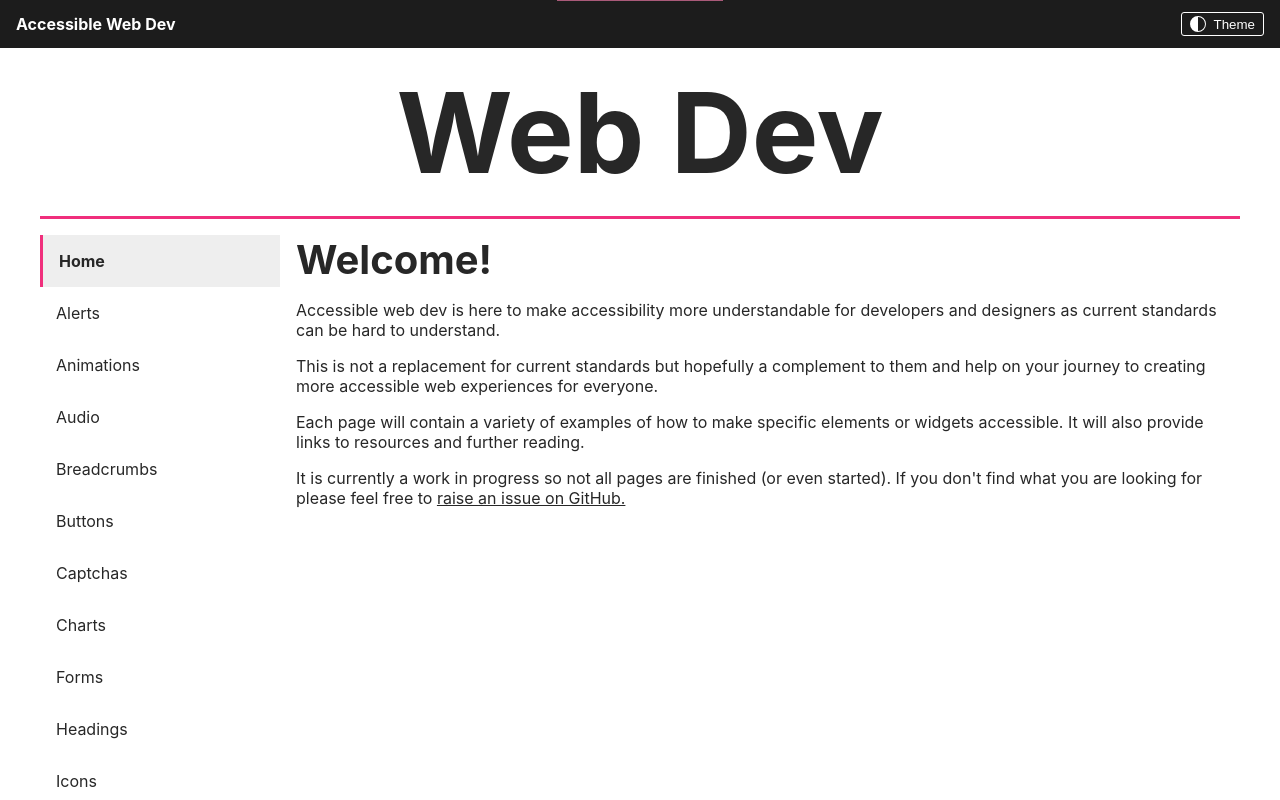
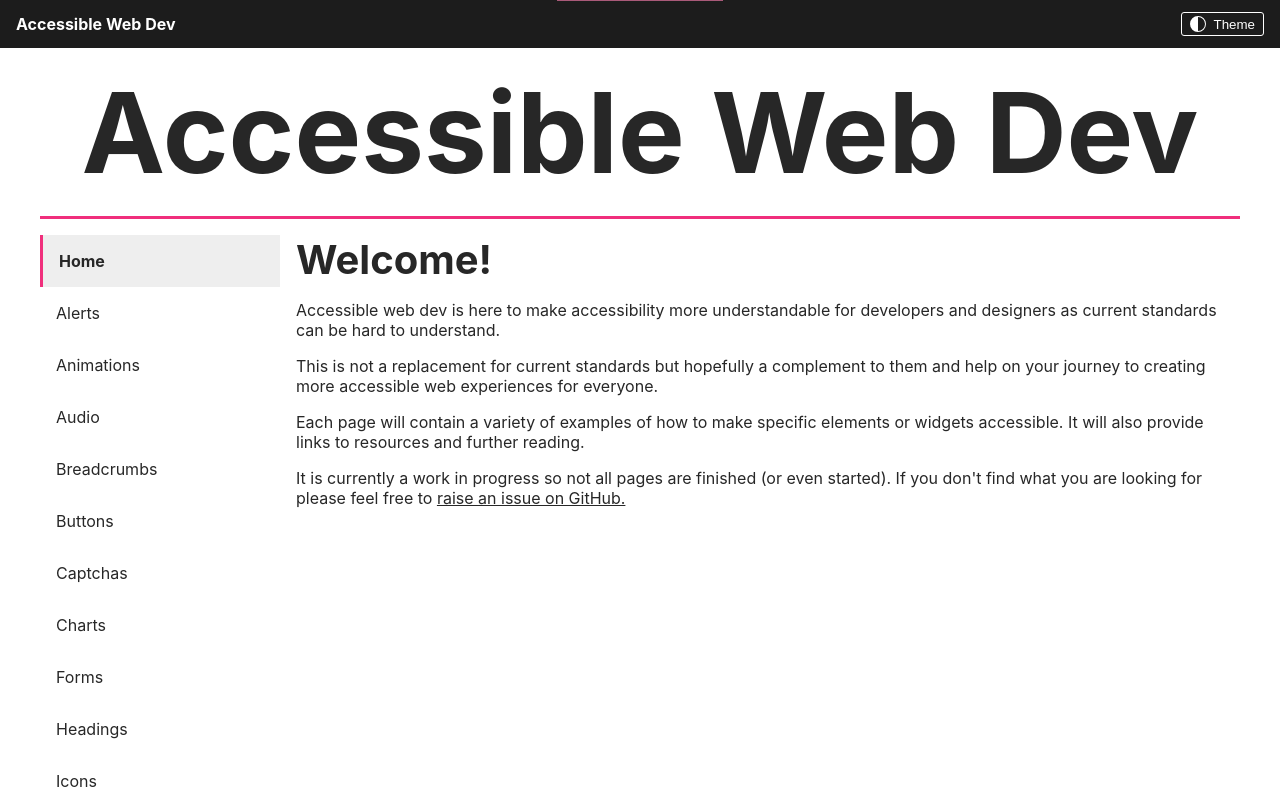
Before and after one commit to ElpisHelle/Web-developer, a Next.js app: page / in a window 1280 px wide. Shown: the top 800 px of the page. Built offline with nearby package versions, Linux system fonts and the light colour scheme.

Commit message:
Add back page title which disappeared in merge conflict

```diff
--- a/pages/index.tsx
+++ b/pages/index.tsx
@@ -12,7 +12,7 @@ const Home: NextPage = () => {
 					content="Learn the basics about web accessibility in a clear and easy to understand way"
 				/>
 			</Head>
-			<Layout headerTitle="Web Dev" activeNavLink="/">
+			<Layout headerTitle="Accessible Web Dev" activeNavLink="/">
 				<section>
 					<h2>Welcome!</h2>
 					<p>
```
